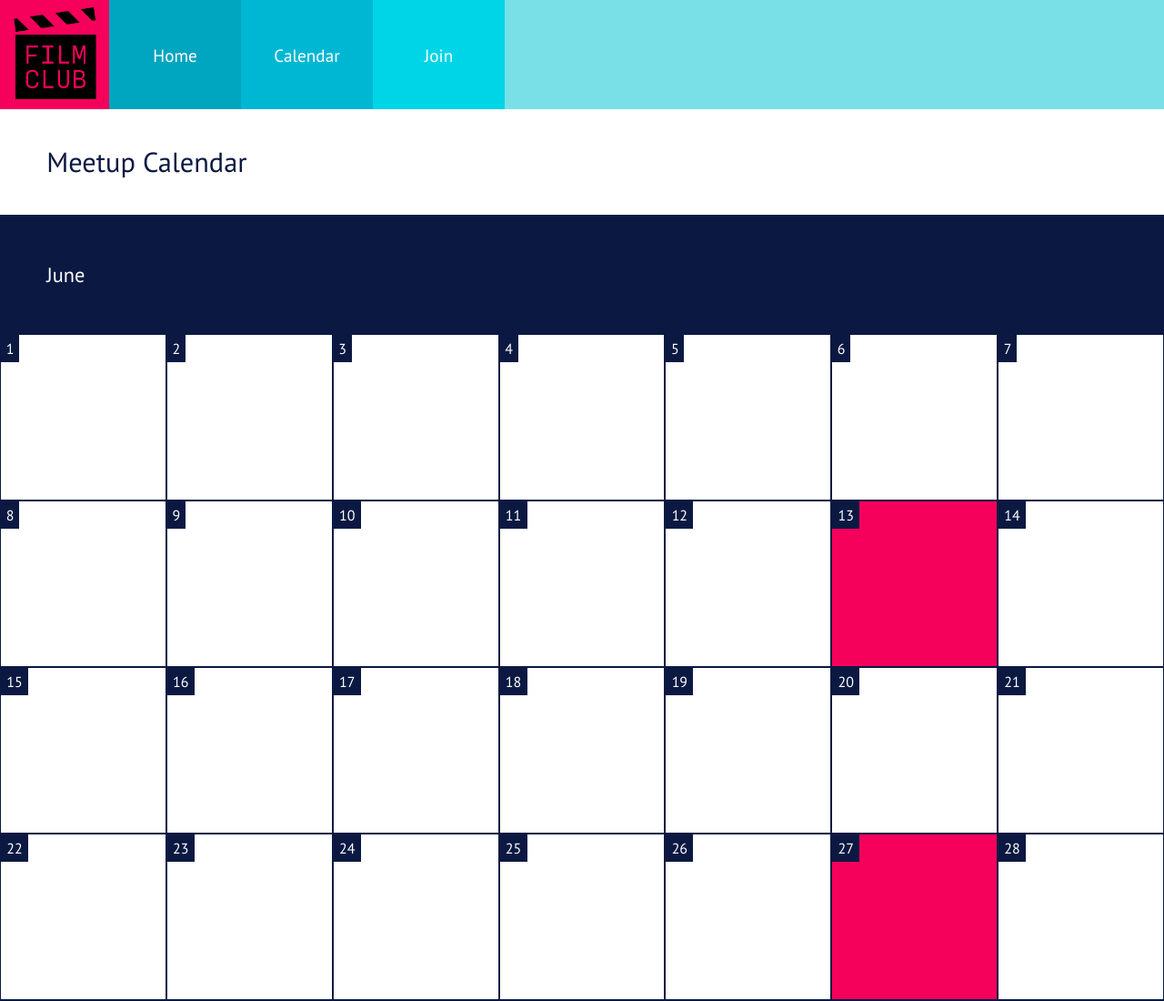
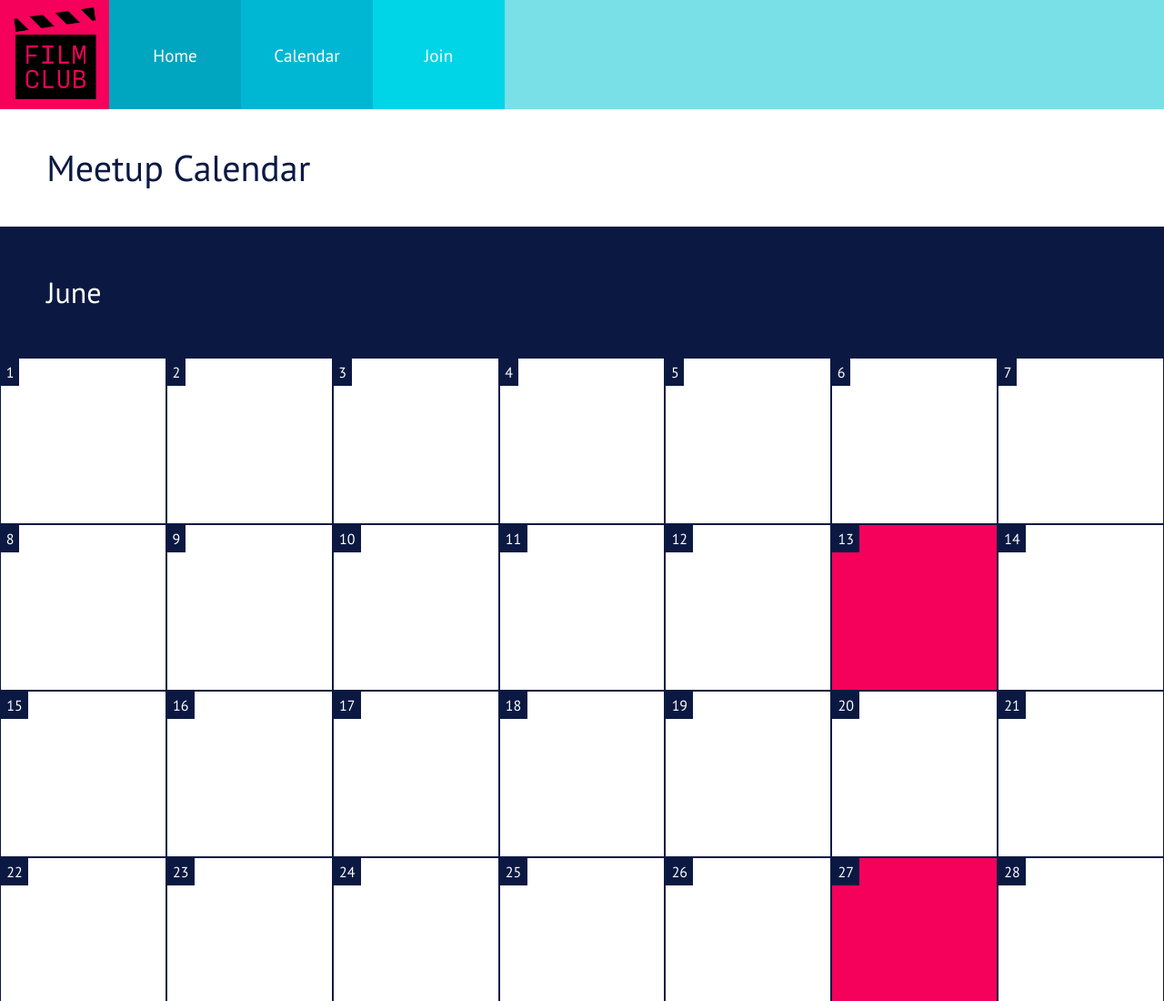
Before and after one commit to zachmorse/TIY-week-two-project, a plain HTML site: page calendar/index.html in a window 1280 px wide. Shown: the top 1100 px of the page at 91% size. Drawn offline with Linux system fonts and the light colour scheme.

Commit message:
home and cal done, beginning work on join page

```diff
--- a/css/main.css
+++ b/css/main.css
@@ -578,7 +578,7 @@ footer {
 	flex-direction: row;
 	flex-wrap: wrap;
 	background-color: #0B1942;
-	padding-bottom: 5%;
+	padding-bottom: 10%;
 }
 
 .calendar > li {
@@ -619,6 +619,29 @@ footer {
 	background: #F5005B;
 }
 
+@media (min-width: 545px) {
+
+	.calendar-month {
+		font-size: 1.5rem;
+	}
+
+	.calendar {
+		padding-bottom: 5%;
+	}
+}
+	@media (min-width: 769px) {
+
+	.calendar-header {
+		font-size: 2.5rem;
+	}
+
+		.calendar-month {
+		font-size: 2rem;
+	}
+
+
+}
+
 /* ------------------------------------------ */
 /* ------------------------------------------ */
 /* ------- JOIN PAGE WORK BEGINS HERE ------- */
```
Also changed, not shown: join/index.html (+11 -0 lines), project-layout/small/layout-calendar-small.png.
